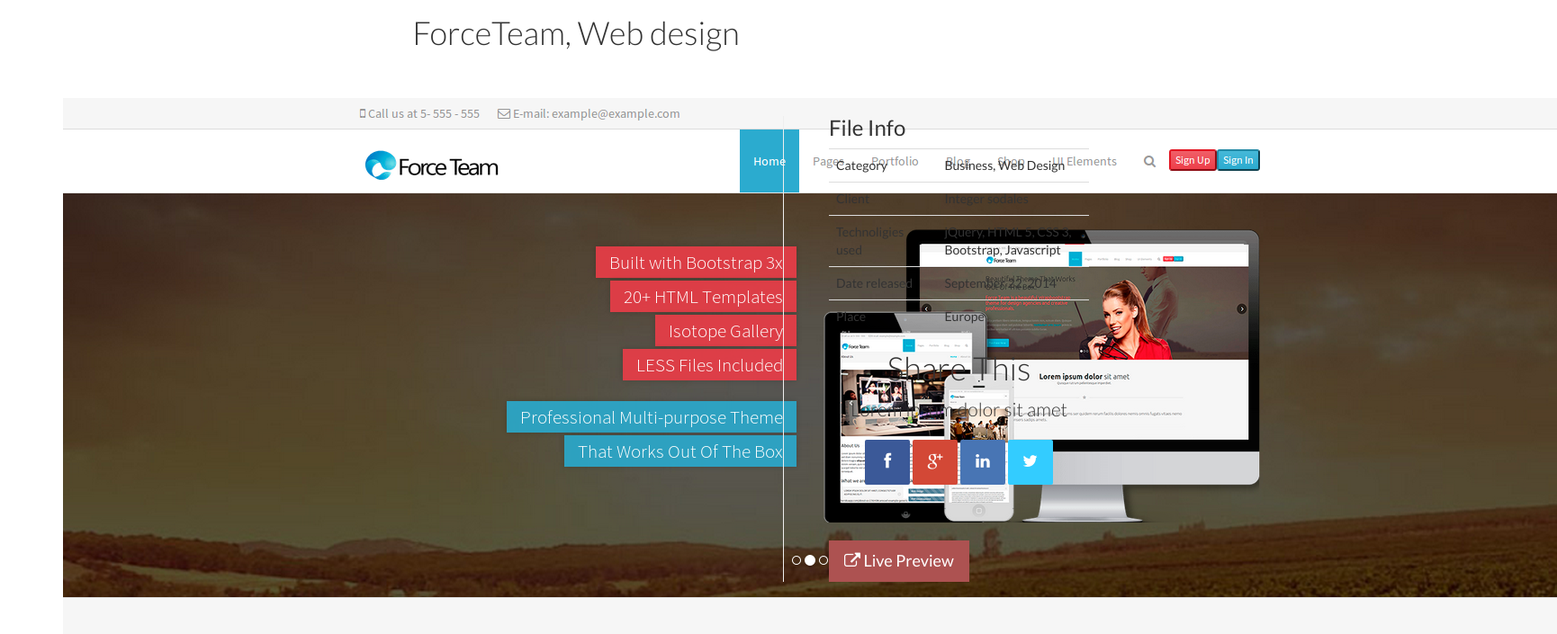
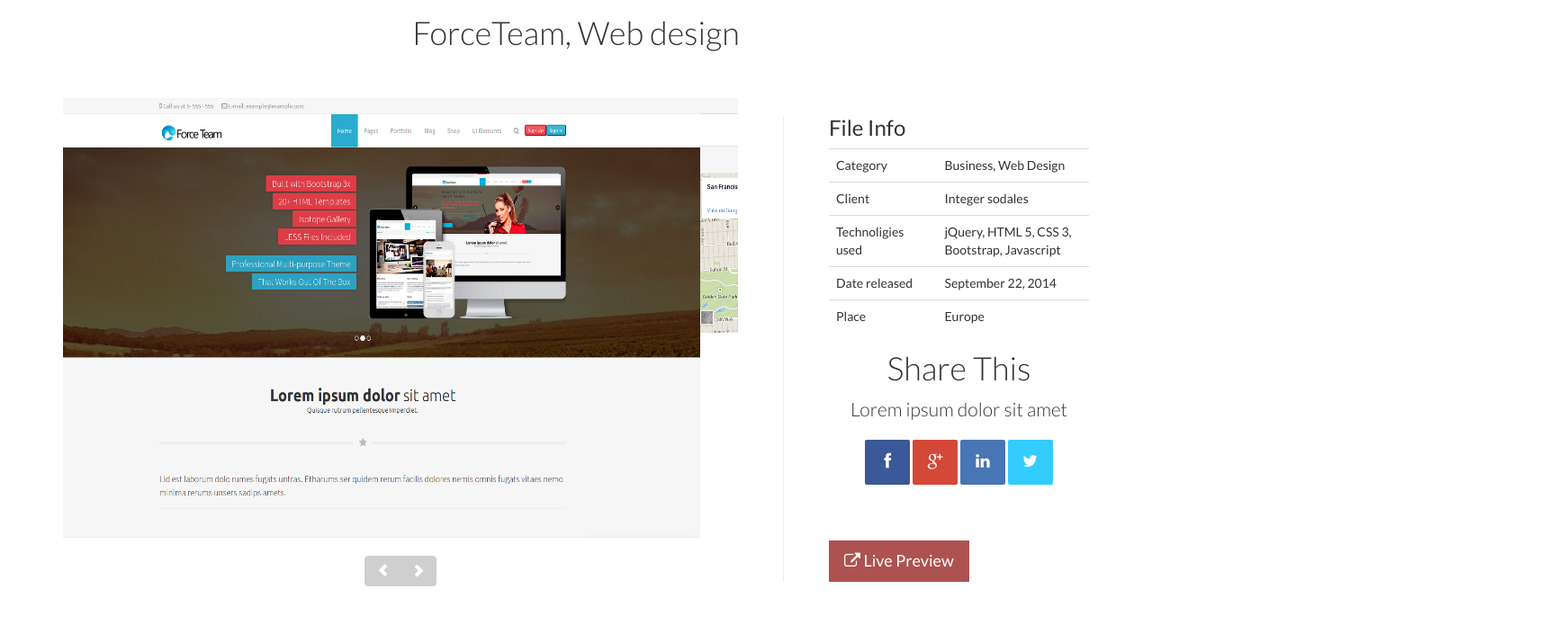
Before and after one commit to pipiy/business_event, a plain HTML site: page force-team.html in a window 1280 px wide. Shown: the part 64-769 px from the top of the page at 90% size, 1730 px wide, since content can reach past the window. Drawn offline with Linux system fonts and the light colour scheme; some packages are replaced by stand-ins of ours; a script that the page names is missing.

Commit message:
carousel on force-team page

```diff
--- a/force-team.html
+++ b/force-team.html
@@ -68,9 +68,28 @@
         </div>
         <div class="row">
           <div class="col-md-8">
-            <article class="project">
-              <a href="#" class="single-project-thumbnail"><img src="images/force-team.png"></a>
-            </article>
+            <div class="photo-wrapper">
+              <div id="photoSlider" class="carousel slide" data-ride="carousel">
+                <div class="carousel-inner">
+                  <div class="item active">
+                    <img src="images/force-team-1.png" alt="">
+                  </div>
+                  <div class="item">
+                    <img src="images/force-team-2.png" alt="">
+                  </div>
+                </div>
+              </div>
+            </div>
+            <div class="text-center">
+              <div class="btn-group">
+                <a href="#photoSlider" data-slide="prev" class="btn btn-success">
+                  <span class="glyphicon glyphicon-chevron-left"></span>
+                </a>
+                <a href="#photoSlider" data-slide="next" class="btn btn-success">
+                  <span class="glyphicon glyphicon-chevron-right"></span>
+                </a>
+              </div>
+            </div>
           </div>
           <div class="col-md-4">
             <div class="portfolio-item vertical-divider-left">
```
Also changed, not shown: images/force-team-1.png (renamed from images/force-team.png).
